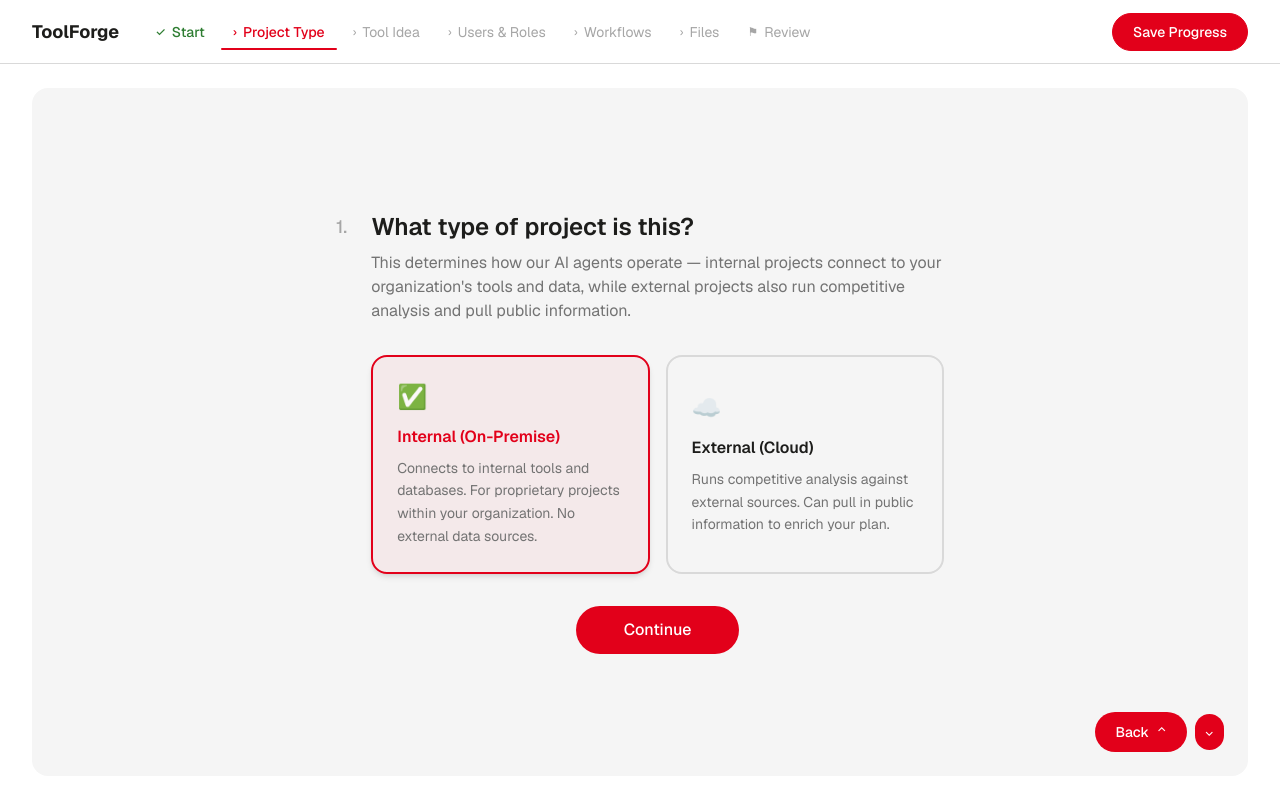
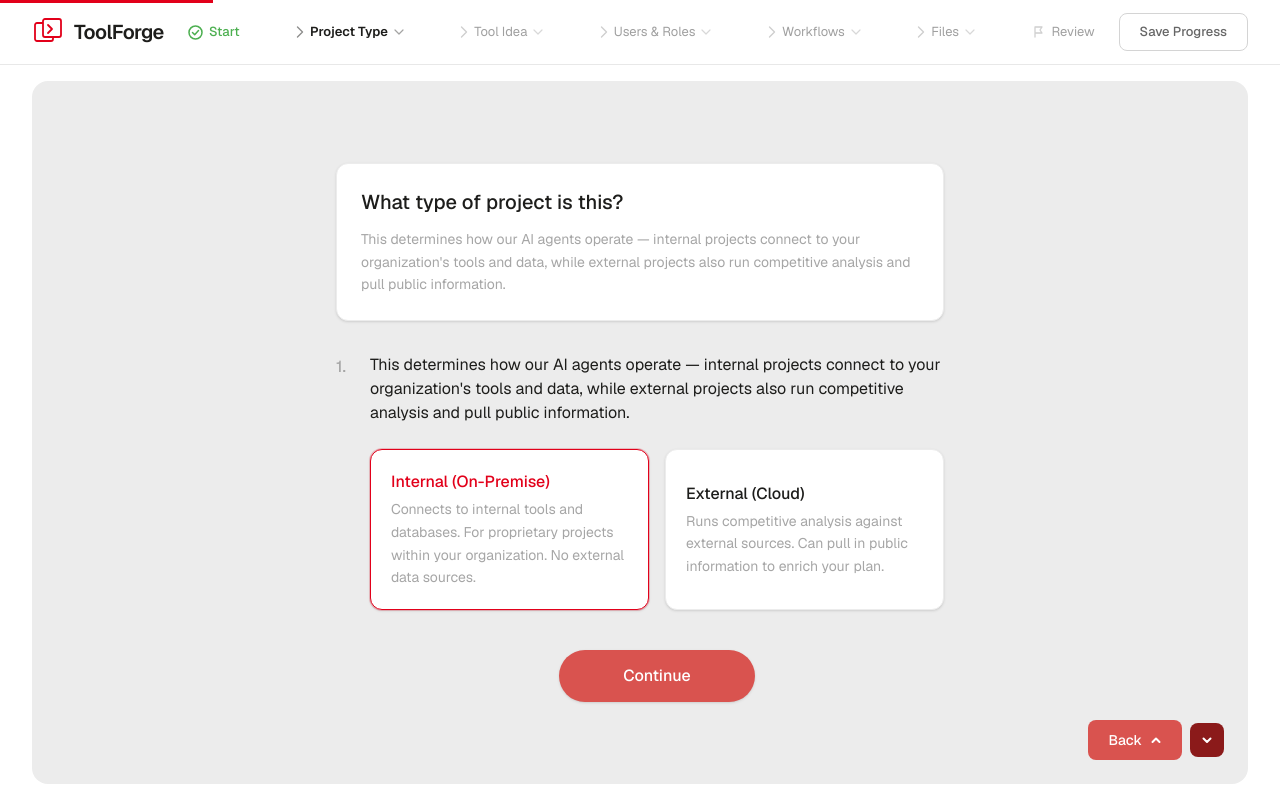
Before and after one commit to alksarioglou/anthropic_hackathon, a Next.js app: page /onboarding in a window 1280 px wide. Both pictures are taken after a click on the button "Let's get started!". Built offline with nearby package versions, Linux system fonts and the light colour scheme; no server answers.

Commit message:
UI changes

```diff
--- a/app/onboarding/components/BottomNav.tsx
+++ b/app/onboarding/components/BottomNav.tsx
@@ -19,35 +19,41 @@ export function BottomNav({
 
   return (
     <div className="absolute bottom-6 right-6 flex items-center gap-2">
+      {/* Back button - coral/salmon with up chevron */}
       <button
         onClick={onBack}
         disabled={!canGoBack}
         className={`
-          flex items-center gap-2 rounded-full px-5 py-2.5 text-sm font-medium transition-colors
+          flex items-center gap-2 rounded-md px-5 py-2.5 text-sm font-medium transition-colors
           ${
             canGoBack
-              ? "bg-primary text-primary-foreground hover:bg-primary-hover"
-              : "bg-background-tertiary text-foreground-muted cursor-not-allowed"
+              ? "bg-[#D9534F] text-white hover:bg-[#C9302C]"
+              : "bg-[#E8B4B4] text-white/70 cursor-not-allowed"
           }
         `}
       >
         {t("onboarding.nav.back")}
-        <span className="text-xs">{"\u2303"}</span>
+        <svg width="12" height="12" viewBox="0 0 12 12" fill="none">
+          <path d="M2.5 8L6 4.5L9.5 8" stroke="currentColor" strokeWidth="2" strokeLinecap="round" strokeLinejoin="round" />
+        </svg>
       </button>
 
+      {/* Forward button - dark red/maroon with down chevron */}
       <button
         onClick={onForward}
         disabled={!canGoForward}
         className={`
-          flex items-center justify-center rounded-full p-2.5 text-sm font-medium transition-colors
+          flex items-center justify-center rounded-md p-2.5 transition-colors
           ${
             canGoForward
-              ? "bg-primary text-primary-foreground hover:bg-primary-hover"
-              : "bg-background-tertiary text-foreground-muted cursor-not-allowed"
+              ? "bg-[#8B1A1A] text-white hover:bg-[#6B1414]"
+              : "bg-[#C4A0A0] text-white/70 cursor-not-allowed"
           }
         `}
       >
-        <span className="text-xs">{"\u2304"}</span>
+        <svg width="14" height="14" viewBox="0 0 14 14" fill="none">
+          <path d="M3.5 5.5L7 9L10.5 5.5" stroke="currentColor" strokeWidth="2" strokeLinecap="round" strokeLinejoin="round" />
+        </svg>
       </button>
     </div>
   );
--- a/app/onboarding/components/OnboardingNav.tsx
+++ b/app/onboarding/components/OnboardingNav.tsx
@@ -21,6 +21,39 @@ const stepLabelKeys: Record<StepId, string> = {
   review: "onboarding.steps.review",
 };
 
+function CheckIcon() {
+  return (
+    <svg width="15" height="15" viewBox="0 0 15 15" fill="none" className="shrink-0">
+      <circle cx="7.5" cy="7.5" r="6.5" stroke="#4CAF50" strokeWidth="1.5" />
+      <path d="M4.5 7.5l2.2 2.2 3.8-4.2" stroke="#4CAF50" strokeWidth="1.5" strokeLinecap="round" strokeLinejoin="round" />
+    </svg>
+  );
+}
+
+function FlagIcon() {
+  return (
+    <svg width="14" height="14" viewBox="0 0 14 14" fill="none" className="shrink-0 opacity-50">
+      <path d="M3 2v10M3 2h7l-2 3 2 3H3" stroke="currentColor" strokeWidth="1.3" strokeLinecap="round" strokeLinejoin="round" />
+    </svg>
+  );
+}
+
+function ChevronRight() {
+  return (
+    <svg width="8" height="12" viewBox="0 0 8 12" fill="none" className="shrink-0 opacity-50">
+      <path d="M1.5 1L6.5 6L1.5 11" stroke="currentColor" strokeWidth="1.4" strokeLinecap="round" strokeLinejoin="round" />
+    </svg>
+  );
+}
+
+function ChevronDown() {
+  return (
+    <svg width="10" height="6" viewBox="0 0 10 6" fill="none" className="shrink-0 opacity-40">
+      <path d="M1 1L5 5L9 1" stroke="currentColor" strokeWidth="1.2" strokeLinecap="round" strokeLinejoin="round" />
+    </svg>
+  );
+}
+
 export function OnboardingNav({
   steps,
   currentStep,
@@ -30,14 +63,34 @@ export function OnboardingNav({
 }: OnboardingNavProps) {
   const { t } = useTranslation();
 
+  const currentIndex = steps.indexOf(currentStep);
+  const progressPercent = ((currentIndex) / (steps.length - 1)) * 100;
+
   return (
-    <nav className="flex items-center justify-between border-b border-border bg-nav-bg px-4 sm:px-6 lg:px-8 h-16">
-      <div className="flex items-center gap-6 overflow-x-auto">
-        <span className="text-lg font-bold text-foreground whitespace-nowrap">
+    <nav className="relative bg-white border-b border-[#E8E8E8]">
+      {/* Progress bar — red line at the very top */}
+      <div className="absolute top-0 left-0 right-0 h-[3px] bg-transparent">
+        <div
+          className="h-full bg-[#E2001A] transition-all duration-500 ease-out"
+          style={{ width: `${progressPercent}%` }}
+        />
+      </div>
+
+      <div className="flex items-center h-[64px] px-6 lg:px-8">
+        {/* Logo */}
+        <div className="flex items-center gap-2.5 shrink-0 mr-6">
+          <svg width="32" height="32" viewBox="0 0 32 32" fill="none">
+            <rect x="3" y="7" width="18" height="18" rx="2" stroke="#E2001A" strokeWidth="1.8" />
+            <rect x="11" y="3" width="18" height="18" rx="2" stroke="#E2001A" strokeWidth="1.8" fill="white" />
+            <path d="M16 9l4 4-4 4" stroke="#E2001A" strokeWidth="1.8" strokeLinecap="round" strokeLinejoin="round" />
+          </svg>
+          <span className="text-xl font-semibold text-[#1D1D1B] tracking-tight">
             {t("onboarding.brandName")}
           </span>
+        </div>
 
-        <div className="flex items-center gap-1">
+        {/* Steps — spread evenly across available space */}
+        <div className="flex items-center flex-1 justify-between">
           {steps.map((stepId, index) => {
             const isActive = stepId === currentStep;
             const isCompleted = completedSteps.has(stepId);
@@ -49,50 +102,41 @@ export function OnboardingNav({
                 key={stepId}
                 onClick={() => onStepClick(stepId)}
                 className={`
-                  relative flex items-center gap-1.5 px-3 py-2 text-sm whitespace-nowrap rounded transition-colors
-                  ${
-                    isActive
-                      ? "text-primary font-medium"
-                      : isCompleted
-                        ? "text-success font-medium"
-                        : "text-foreground-muted"
-                  }
-                  hover:text-foreground
+                  flex items-center gap-1.5 text-[13px] whitespace-nowrap transition-colors
+                  ${isActive ? "text-[#1D1D1B] font-semibold" : ""}
+                  ${isCompleted ? "text-[#4CAF50] font-medium" : ""}
+                  ${!isActive && !isCompleted ? "text-[#A0A0A0] font-normal" : ""}
+                  hover:text-[#1D1D1B]
                 `}
               >
-                {(isFirst || isLast) && (
-                  <span className="text-xs">
-                    {isCompleted ? "\u2713" : "\u2691"}
-                  </span>
+                {/* Step icon */}
+                {isCompleted ? (
+                  <CheckIcon />
+                ) : (isFirst || isLast) ? (
+                  <FlagIcon />
+                ) : (
+                  <ChevronRight />
                 )}
+
+                <span>{t(stepLabelKeys[stepId] as Parameters<typeof t>[0])}</span>
+
+                {/* Dropdown chevron for middle steps */}
                 {!isFirst && !isLast && (
-                  <span className="text-xs">
-                    {isCompleted ? "\u2713" : "\u203A"}
-                  </span>
-                )}
-                {t(stepLabelKeys[stepId] as Parameters<typeof t>[0])}
-                {isActive && (
-                  <span className="absolute bottom-0 left-0 right-0 h-0.5 bg-primary rounded-full" />
+                  <ChevronDown />
                 )}
               </button>
             );
           })}
         </div>
-      </div>
 
+        {/* Save Progress */}
         <button
           onClick={onSave}
-        className={`
-          ml-4 whitespace-nowrap rounded-full border px-5 py-2 text-sm font-medium transition-colors
-          ${
-            completedSteps.size > 0
-              ? "border-primary bg-primary text-primary-foreground hover:bg-primary-hover"
-              : "border-border text-foreground-secondary hover:bg-background-secondary"
-          }
-        `}
+          className="ml-6 shrink-0 whitespace-nowrap rounded-md border border-[#D4D4D4] bg-white px-5 py-2 text-[13px] font-medium text-[#666] transition-colors hover:border-[#999] hover:text-[#333]"
         >
           {t("onboarding.nav.saveProgress")}
         </button>
+      </div>
     </nav>
   );
 }
--- a/app/onboarding/components/ProjectModeStep.tsx
+++ b/app/onboarding/components/ProjectModeStep.tsx
@@ -18,78 +18,75 @@ export function ProjectModeStep({
 
   return (
     <div className="max-w-2xl w-full px-8">
+      {/* Info card */}
+      <div className="rounded-lg bg-white border border-border-light p-6 mb-8 shadow-sm">
+        <h2 className="text-xl font-medium text-foreground mb-3">
+          {t("onboarding.projectMode.title")}
+        </h2>
+        <p className="text-foreground-muted text-sm leading-relaxed">
+          {t("onboarding.projectMode.description")}
+        </p>
+      </div>
+
+      {/* Question with number */}
       <div className="flex items-start gap-6">
-        <span className="text-foreground-muted text-lg font-medium mt-0.5">
+        <span className="text-foreground-muted text-base font-medium mt-0.5">
           1.
         </span>
         <div className="flex-1">
-          <h2 className="text-2xl font-semibold text-foreground mb-2">
-            {t("onboarding.projectMode.title")}
-          </h2>
-          <p className="text-foreground-secondary text-base mb-8">
+          <p className="text-foreground text-base mb-6">
             {t("onboarding.projectMode.description")}
           </p>
 
+          {/* Option cards - Yes/No style from reference */}
           <div className="flex gap-4">
-            {/* Internal card */}
             <button
               onClick={() => onChange("internal")}
               className={`
-                flex-1 rounded-xl border-2 p-6 text-left transition-all
+                flex-1 rounded-lg border bg-white p-5 text-left transition-all shadow-sm
                 ${
                   projectMode === "internal"
-                    ? "border-primary bg-primary/5 shadow-md"
-                    : "border-border hover:border-foreground-muted"
+                    ? "border-primary ring-1 ring-primary/20"
+                    : "border-border-light hover:border-foreground-muted"
                 }
               `}
             >
-              <div className="text-2xl mb-3">
-                {projectMode === "internal" ? "\u2705" : "\u{1F3E2}"}
-              </div>
-              <p
-                className={`text-base font-semibold mb-2 ${
-                  projectMode === "internal" ? "text-primary" : "text-foreground"
-                }`}
-              >
+              <p className={`text-base font-medium ${
+                projectMode === "internal" ? "text-primary" : "text-foreground"
+              }`}>
                 {t("onboarding.projectMode.internal")}
               </p>
-              <p className="text-sm text-foreground-secondary leading-relaxed">
+              <p className="text-sm text-foreground-muted mt-1 leading-relaxed">
                 {t("onboarding.projectMode.internalDesc")}
               </p>
             </button>
 
-            {/* External card */}
             <button
               onClick={() => onChange("external")}
               className={`
-                flex-1 rounded-xl border-2 p-6 text-left transition-all
+                flex-1 rounded-lg border bg-white p-5 text-left transition-all shadow-sm
                 ${
                   projectMode === "external"
-                    ? "border-primary bg-primary/5 shadow-md"
-                    : "border-border hover:border-foreground-muted"
+                    ? "border-primary ring-1 ring-primary/20"
+                    : "border-border-light hover:border-foreground-muted"
                 }
               `}
             >
-              <div className="text-2xl mb-3">
-                {projectMode === "external" ? "\u2705" : "\u2601\uFE0F"}
-              </div>
-              <p
-                className={`text-base font-semibold mb-2 ${
-                  projectMode === "external" ? "text-primary" : "text-foreground"
-                }`}
-              >
+              <p className={`text-base font-medium ${
+                projectMode === "external" ? "text-primary" : "text-foreground"
+              }`}>
                 {t("onboarding.projectMode.external")}
               </p>
-              <p className="text-sm text-foreground-secondary leading-relaxed">
+              <p className="text-sm text-foreground-muted mt-1 leading-relaxed">
                 {t("onboarding.projectMode.externalDesc")}
               </p>
             </button>
           </div>
 
-          <div className="mt-8 flex justify-center">
+          <div className="mt-10 flex justify-center">
             <button
               onClick={onContinue}
-              className="rounded-full bg-primary px-12 py-3 text-base font-medium text-primary-foreground transition-colors hover:bg-primary-hover"
+              className="rounded-full bg-[#D9534F] px-16 py-3.5 text-base font-medium text-white transition-colors hover:bg-[#C9302C] shadow-sm"
             >
               {t("onboarding.questions.continue")}
             </button>
--- a/app/onboarding/page.tsx
+++ b/app/onboarding/page.tsx
@@ -220,8 +220,8 @@ export default function OnboardingPage() {
         onSave={handleSave}
       />
 
-      <main className="flex flex-1 justify-center px-4 py-6 sm:px-6 lg:px-8">
-        <div className="w-full max-w-[1280px] rounded-xl bg-card-bg min-h-[calc(100vh-160px)] flex flex-col items-center justify-center relative">
+      <main className="flex flex-1 justify-center px-4 py-4 sm:px-6 lg:px-8">
+        <div className="w-full max-w-[1320px] rounded-2xl bg-[#ECECEC] min-h-[calc(100vh-120px)] flex flex-col items-center justify-center relative">
           {currentStepId === "start" && (
             <WelcomeStep userName={userName} onStart={handleNext} />
           )}
```
Also changed, not shown: app/onboarding/components/FilesStep.tsx (+18 -10 lines), app/onboarding/components/ReviewStep.tsx (+10 -7 lines), app/onboarding/components/ToolIdeaStep.tsx (+17 -9 lines), app/onboarding/components/UsersRolesStep.tsx (+47 -31 lines), app/onboarding/components/WelcomeStep.tsx (+5 -5 lines), app/onboarding/components/WorkflowsStep.tsx (+57 -31 lines), 1 other file (tests, documents, lock files or other folders). Lines whose indentation alone changed are shown as unchanged.
